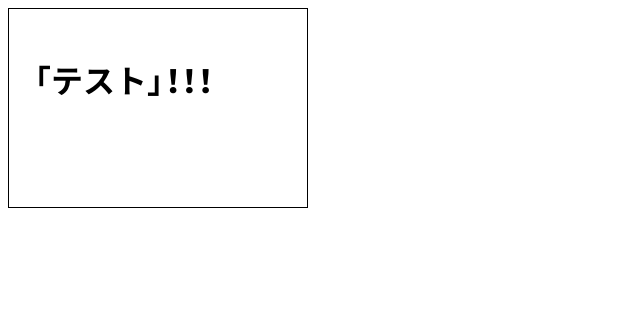
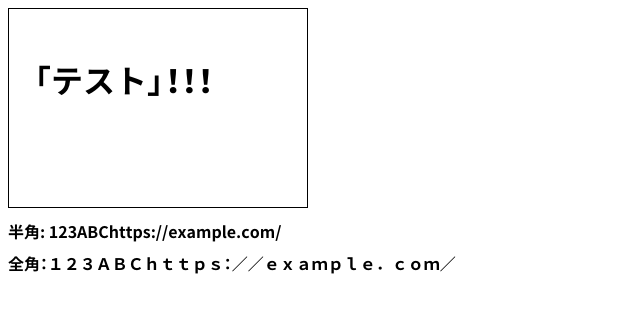
Before and after one commit to qrac/yakuhanjp-merge, a website: page test1/index.html in a window 1280 px wide. Shown: the whole page, without its empty margins (0-640 px from the left). Drawn offline with Linux system fonts and the light colour scheme.

Commit message:
Add half-width and full-width display test

```diff
--- a/test1/index.html
+++ b/test1/index.html
@@ -31,5 +31,7 @@
     <div class="box">
       <p class="text">「テスト」！！！</p>
     </div>
+    <p>半角: 123ABChttps://example.com/</p>
+    <p>全角：１２３ＡＢＣｈｔｔｐｓ：／／ｅｘａｍｐｌｅ．ｃｏｍ／</p>
   </body>
 </html>
```
